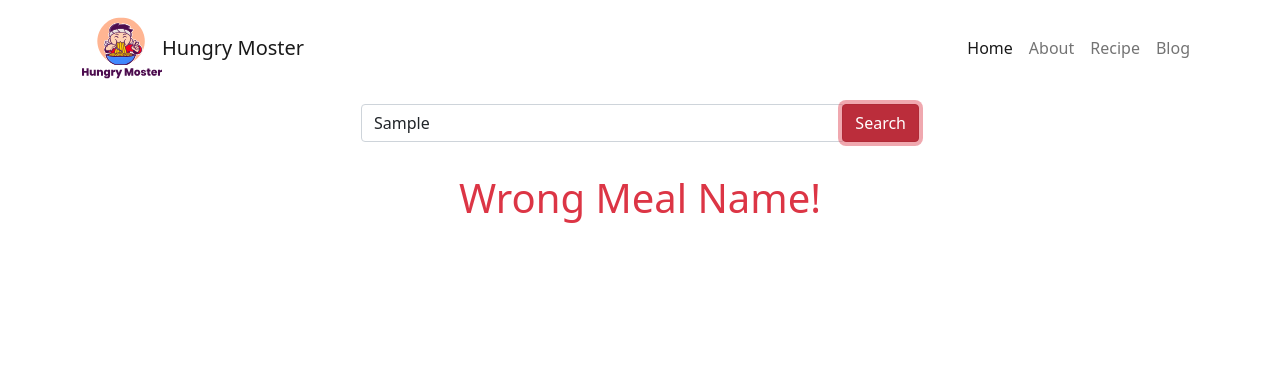
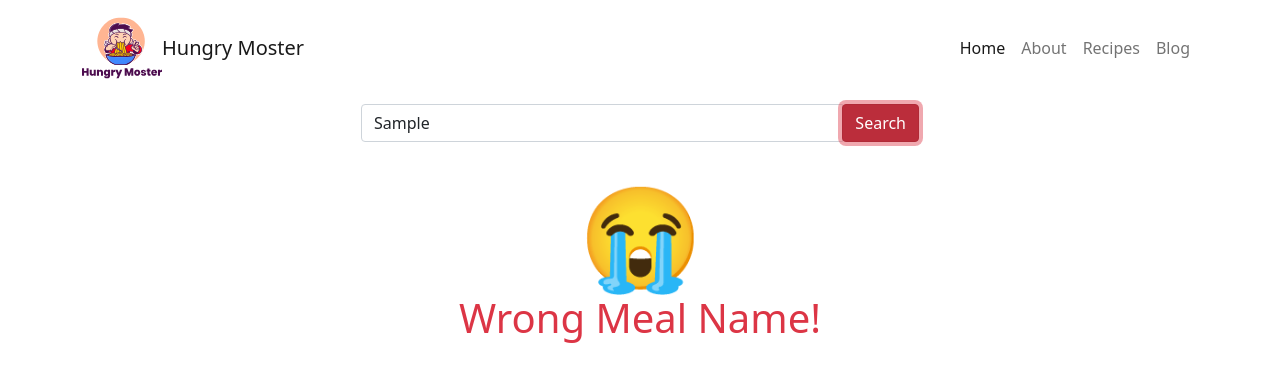
Before and after one commit to yusaislam48/hungry-monster, a plain HTML site: page index.html in a window 1280 px wide. Both pictures are taken after typing "Sample" into the empty fields and a click on the button "Search". Drawn offline with nearby package versions, Linux system fonts and the light colour scheme; no server answers.

Commit message:
added some emoji

```diff
--- a/app.js
+++ b/app.js
@@ -18,7 +18,7 @@ const getMeal = async inputMeal => {
         displayMeals(data.meals);
     } catch (error) {
         document.getElementById('warningSec').innerHTML = `
-            <h1>Wrong Meal Name!</h1>
+            <h1><span style='font-size:100px;'>&#128557;<br></span>Wrong Meal Name!</h1>
         `;
         document.getElementById('warningSec').style.display = 'block';
     }
@@ -51,7 +51,7 @@ const getMealDetails = async mealId => {
         displayMealDetails(data);
     } catch (error) {
         document.getElementById('warningSec').innerHTML = `
-            <h1>Please try again later!</h1>
+            <h1><span style='font-size:100px;'>&#128557;<br></span>Please try again later!</h1>
         `;
         document.getElementById('warningSec').style.display = 'block';
     }
--- a/index.html
+++ b/index.html
@@ -32,7 +32,7 @@
                         <a class="nav-link" href="#">About</a>
                     </li>
                     <li class="nav-item">
-                        <a class="nav-link" href="#">Recipe</a>
+                        <a class="nav-link" href="#">Recipes</a>
                     </li>
                     <li class="nav-item">
                         <a class="nav-link" href="#">Blog</a>
@@ -60,7 +60,7 @@
 
         <!-- warning section start -->
         <section id="warningSec" class="text-center text-danger">
-
+            <h1><span style='font-size:100px;'>&#128523;<br></span>Search anything you want to eat!</h1>
         </section>
         <!-- warning section end -->
 
--- a/style.css
+++ b/style.css
@@ -21,5 +21,5 @@
     display: block;
 }
 #warningSec{
-    display: none;
+    display: block;
 }
```
